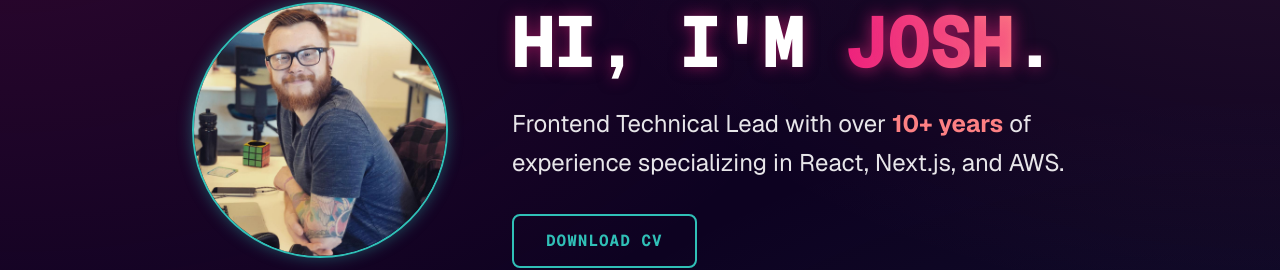
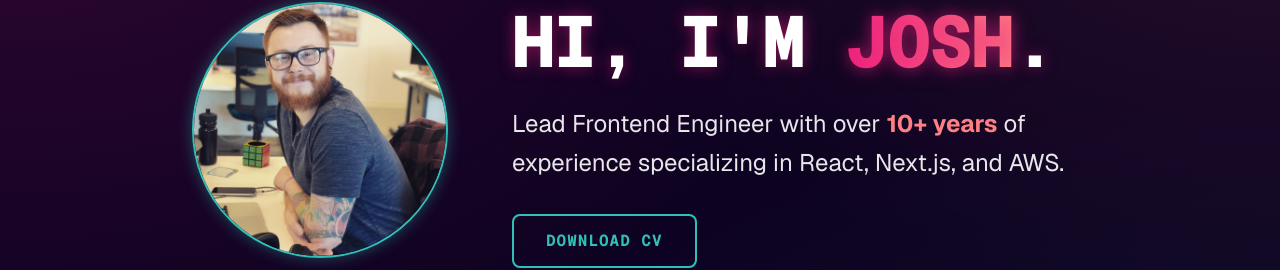
Before and after one commit to joshhallan/portfolio2025, a Next.js app: page / in a window 1280 px wide. Shown: the part 142-412 px from the top of the page. Built offline with nearby package versions, Linux system fonts and the light colour scheme; no server answers.

Commit message:
chore/ updated copy and added new cv

```diff
--- a/src/app/layout.tsx
+++ b/src/app/layout.tsx
@@ -15,7 +15,7 @@ const geistMono = Geist_Mono({
 });
 
 export const metadata: Metadata = {
-  title: "Josh Allan | Lead Technical Developer & Frontend Specialist",
+  title: "Josh Allan | Lead Frontend Engineer",
   description:
     "Josh Allan's professional portfolio showcasing 10+ years of expertise in React, Angular, NextJS and AWS developing high-performance solutions.",
   keywords: [
@@ -26,6 +26,9 @@ export const metadata: Metadata = {
     "NextJS",
     "AWS",
     "Technical Lead",
+    "Frontend Engineer",
+    "Lead Frontend Engineer",
+    "Lead Engineer",
     "Portfolio",
   ],
 };
--- a/src/components/HomePage/Hero/Hero.tsx
+++ b/src/components/HomePage/Hero/Hero.tsx
@@ -12,7 +12,6 @@ export default function Hero() {
     <section id="hero" className="page-wrapper">
       <div className="container">
         <div className={styles.heroLayout}>
-          {/* Profile Image Container */}
           <div className={styles.imageContainer}>
             <div className={styles.profileWrapper}>
               <Image
@@ -25,21 +24,20 @@ export default function Hero() {
             </div>
           </div>
 
-          {/* Text Content */}
           <div className={styles.textContent}>
             <h1 className={styles.title}>
               HI, I&apos;M <span className="gradient-text">JOSH</span>.
             </h1>
 
             <p className={styles.subtitle}>
-              Frontend Technical Lead with over{" "}
+              Lead Frontend Engineer with over{" "}
               <span className={styles.peachHighlight}>10+ years</span> of
               experience specializing in React, Next.js, and AWS.
             </p>
 
             <div className={styles.buttonGroup}>
               <Button
-                href="/documents/Joshua-Allan-CV_2026.pdf"
+                href="/documents/Joshua-Allan-CV_2026_2.pdf"
                 download
                 variant="primary"
               >
```
Also changed, not shown: 1 other file (tests, documents, lock files or other folders).
